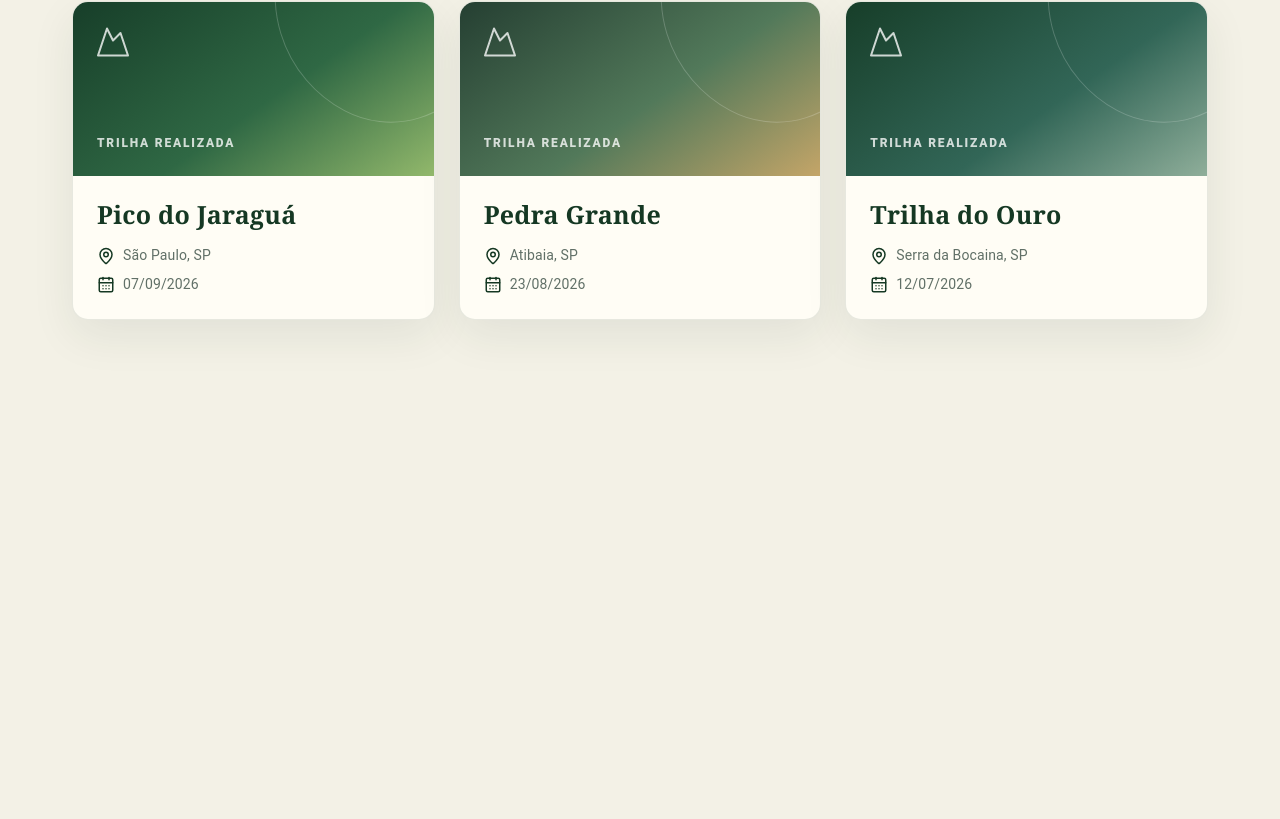
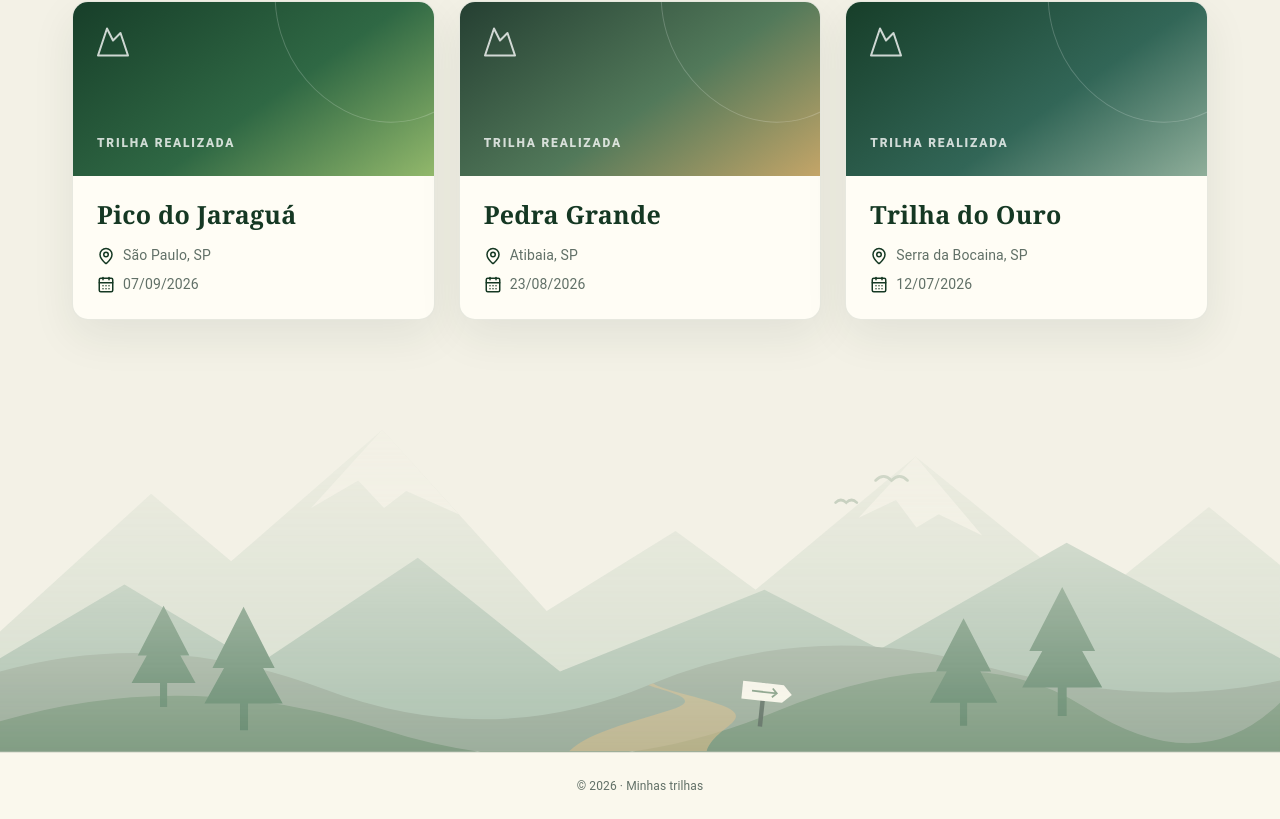
Before and after one commit to davhyandrade/davhyandrade-trails, a Next.js app: page / in a window 1280 px wide. Shown: the part 255-1074 px from the top of the page. Before the commit the page ends 800 px from the top, so only its background shows below. Built offline with nearby package versions, Linux system fonts and the light colour scheme; what @mui/material-nextjs would draw is missing.

Commit message:
feat: adds footer

```diff
--- /dev/null
+++ b/src/app/_components/footer/footer.component.tsx
@@ -0,0 +1,63 @@
+'use client';
+
+import { Box, Stack, Typography } from '@mui/material';
+
+import TrailLandscape from '@/shared/components/trail-landscape/trail-landscape.component';
+
+const START_YEAR = 2026;
+
+function Footer() {
+  const currentYear = new Date().getFullYear();
+  const copyrightYears =
+    START_YEAR === currentYear ? START_YEAR : `${START_YEAR} - ${currentYear}`;
+
+  return (
+    <Stack>
+      <Box
+        sx={theme => ({
+          position: 'relative',
+          height: { xs: 170, md: 400 },
+          overflow: 'hidden',
+          pointerEvents: 'none',
+          maskImage: `linear-gradient(to bottom, transparent, ${theme.palette.background.default})`,
+          mb: {
+            xs: `${theme.mixins.navigationBar.height.mobile}px`,
+            md: 0,
+          },
+        })}
+      >
+        <Box
+          sx={{
+            position: 'absolute',
+            bottom: 0,
+            left: '50%',
+            transform: 'translateX(-50%)',
+            width: '100%',
+            minWidth: 720,
+          }}
+        >
+          <TrailLandscape opacity={0.7} />
+        </Box>
+      </Box>
+
+      <Stack
+        component="footer"
+        sx={{
+          display: { xs: 'none', md: 'flex' },
+          alignItems: 'center',
+          justifyContent: 'center',
+          bgcolor: 'background.soft',
+          borderTop: 1,
+          borderColor: 'divider',
+          padding: 6,
+        }}
+      >
+        <Typography sx={{ color: 'text.secondary', fontSize: 12 }}>
+          © {copyrightYears} · Minhas trilhas
+        </Typography>
+      </Stack>
+    </Stack>
+  );
+}
+
+export default Footer;
--- a/src/app/_components/trails-list/trails-list.component.tsx
+++ b/src/app/_components/trails-list/trails-list.component.tsx
@@ -56,6 +56,7 @@ function TrailsList() {
           borderStyle: 'dashed',
           borderColor: alpha(theme.palette.secondary.contrastText, 0.24),
           borderRadius: 4,
+          bgcolor: 'background.soft',
           px: 6,
           py: 16,
         })}
--- a/src/app/page.tsx
+++ b/src/app/page.tsx
@@ -1,18 +1,19 @@
 import { Box, Button, Stack, Typography } from '@mui/material';
 import { ArrowUpRight } from 'lucide-react';
 
+import Footer from './_components/footer/footer.component';
 import TrailsList from './_components/trails-list/trails-list.component';
 
 function HomePage() {
   return (
+    <>
       <Box
         component="main"
         sx={{
           maxWidth: 1200,
           mx: 'auto',
-        px: { xs: 4, sm: 8 },
+          p: { xs: 4, sm: 8 },
           pt: { xs: 10, md: 14 },
-        pb: { xs: 28, md: 18 },
         }}
       >
         <Stack
@@ -59,6 +60,9 @@ function HomePage() {
         </Stack>
         <TrailsList />
       </Box>
+
+      <Footer />
+    </>
   );
 }
 
```
Lines whose indentation alone changed are shown as unchanged.
